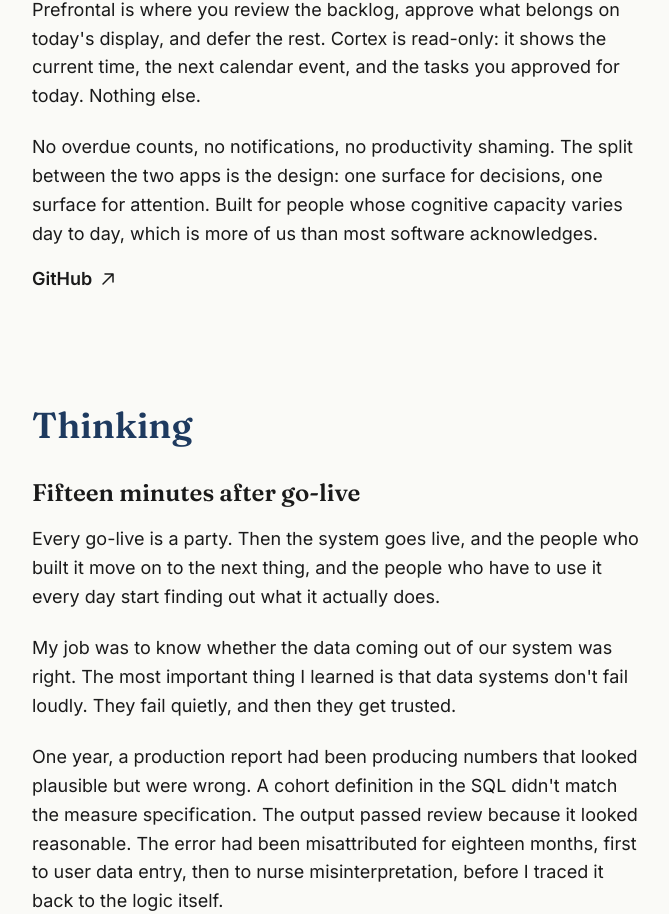
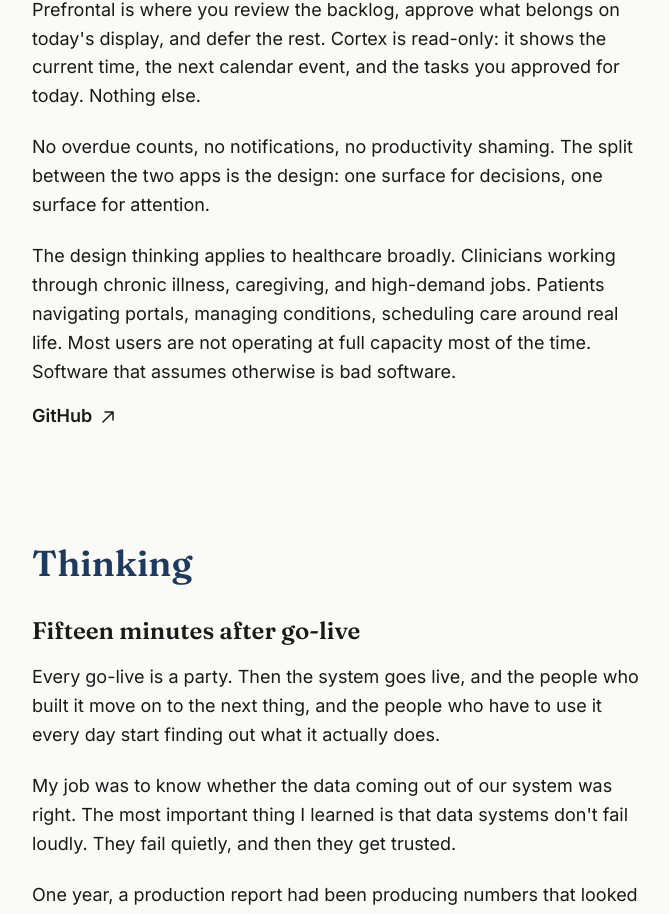
Before and after one commit to druik/kimberlydruist-com, a Next.js app: page / in a window 1280 px wide. Shown: the part 2014-2928 px from the top of the page, without its empty margins (300-969 px from the left). Built offline with nearby package versions, Linux system fonts and the light colour scheme.

Commit message:
feat: bridge cortex case study to healthcare context

```diff
--- a/components/Work.tsx
+++ b/components/Work.tsx
@@ -21,7 +21,8 @@ export function Work() {
           summary={[
             "Most task systems assume you can do more than you actually can. Cortex was built on the opposite assumption. It's an ambient display paired with a triage app, Prefrontal.",
             "Prefrontal is where you review the backlog, approve what belongs on today's display, and defer the rest. Cortex is read-only: it shows the current time, the next calendar event, and the tasks you approved for today. Nothing else.",
-            "No overdue counts, no notifications, no productivity shaming. The split between the two apps is the design: one surface for decisions, one surface for attention. Built for people whose cognitive capacity varies day to day, which is more of us than most software acknowledges.",
+            "No overdue counts, no notifications, no productivity shaming. The split between the two apps is the design: one surface for decisions, one surface for attention.",
+            "The design thinking applies to healthcare broadly. Clinicians working through chronic illness, caregiving, and high-demand jobs. Patients navigating portals, managing conditions, scheduling care around real life. Most users are not operating at full capacity most of the time. Software that assumes otherwise is bad software.",
           ]}
           githubUrl="https://github.com/druik/cortex-display"
         />
```
